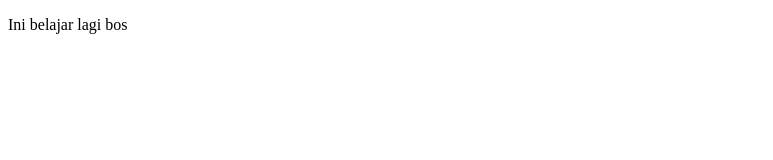
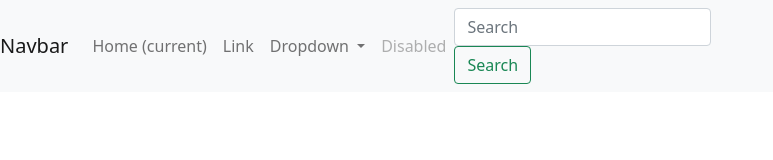
Before and after one commit to muhammadcess/merge-bazma, a plain HTML site: page index.html in a window 1280 px wide. Shown: the whole page, without its empty margins (0-773 px from the left). Drawn offline with nearby package versions, Linux system fonts and the light colour scheme.

Commit message:
melakukan penegmbangan framework css  Bootstrap

```diff
--- a/index.html
+++ b/index.html
@@ -5,8 +5,53 @@
     <meta http-equiv="X-UA-Compatible" content="IE=edge">
     <meta name="viewport" content="width=device-width, initial-scale=1.0">
     <title>ini latihan</title>
-</head>
+    <link href="https://cdn.jsdelivr.net/npm/bootstrap@5.0.2/dist/css/bootstrap.min.css" rel="stylesheet" integrity="sha384-EVSTQN3/azprG1Anm3QDgpJLIm9Nao0Yz1ztcQTwFspd3yD65VohhpuuCOmLASjC" crossorigin="anonymous">
+    <link rel="stylesheet" href="css/style.css">
 <body>
-    <p>Ini belajar lagi bos</p>
+    <!-- navbar -->
+    <nav class="navbar navbar-expand-lg navbar-light bg-light">
+        <a class="navbar-brand" href="#">Navbar</a>
+        <button class="navbar-toggler" type="button" data-toggle="collapse" data-target="#navbarSupportedContent" aria-controls="navbarSupportedContent" aria-expanded="false" aria-label="Toggle navigation">
+          <span class="navbar-toggler-icon"></span>
+        </button>
+
+        <div class="collapse navbar-collapse" id="navbarSupportedContent">
+          <ul class="navbar-nav mr-auto">
+            <li class="nav-item active">
+              <a class="nav-link" href="#">Home <span class="sr-only">(current)</span></a>
+            </li>
+            <li class="nav-item">
+              <a class="nav-link" href="#">Link</a>
+            </li>
+            <li class="nav-item dropdown">
+              <a class="nav-link dropdown-toggle" href="#" id="navbarDropdown" role="button" data-toggle="dropdown" aria-haspopup="true" aria-expanded="false">
+                Dropdown
+              </a>
+              <div class="dropdown-menu" aria-labelledby="navbarDropdown">
+                <a class="dropdown-item" href="#">Action</a>
+                <a class="dropdown-item" href="#">Another action</a>
+                <div class="dropdown-divider"></div>
+                <a class="dropdown-item" href="#">Something else here</a>
+              </div>
+            </li>
+            <li class="nav-item">
+              <a class="nav-link disabled" href="#">Disabled</a>
+            </li>
+          </ul>
+          <form class="form-inline my-2 my-lg-0">
+            <input class="form-control mr-sm-2" type="search" placeholder="Search" aria-label="Search">
+            <button class="btn btn-outline-success my-2 my-sm-0" type="submit">Search</button>
+          </form>
+        </div>
+      </nav>
+    <!-- navbar -->
+
+
+    <!-- javascript -->
+    <script src="https://cdn.jsdelivr.net/npm/@popperjs/core@2.9.2/dist/umd/popper.min.js" integrity="sha384-IQsoLXl5PILFhosVNubq5LC7Qb9DXgDA9i+tQ8Zj3iwWAwPtgFTxbJ8NT4GN1R8p" crossorigin="anonymous"></script>
+<script src="https://cdn.jsdelivr.net/npm/bootstrap@5.0.2/dist/js/bootstrap.min.js" integrity="sha384-cVKIPhGWiC2Al4u+LWgxfKTRIcfu0JTxR+EQDz/bgldoEyl4H0zUF0QKbrJ0EcQF" crossorigin="anonymous"></script>
+
+<script src="js/file.js"></script>
+<!-- javascript -->
 </body>
 </html>
```
